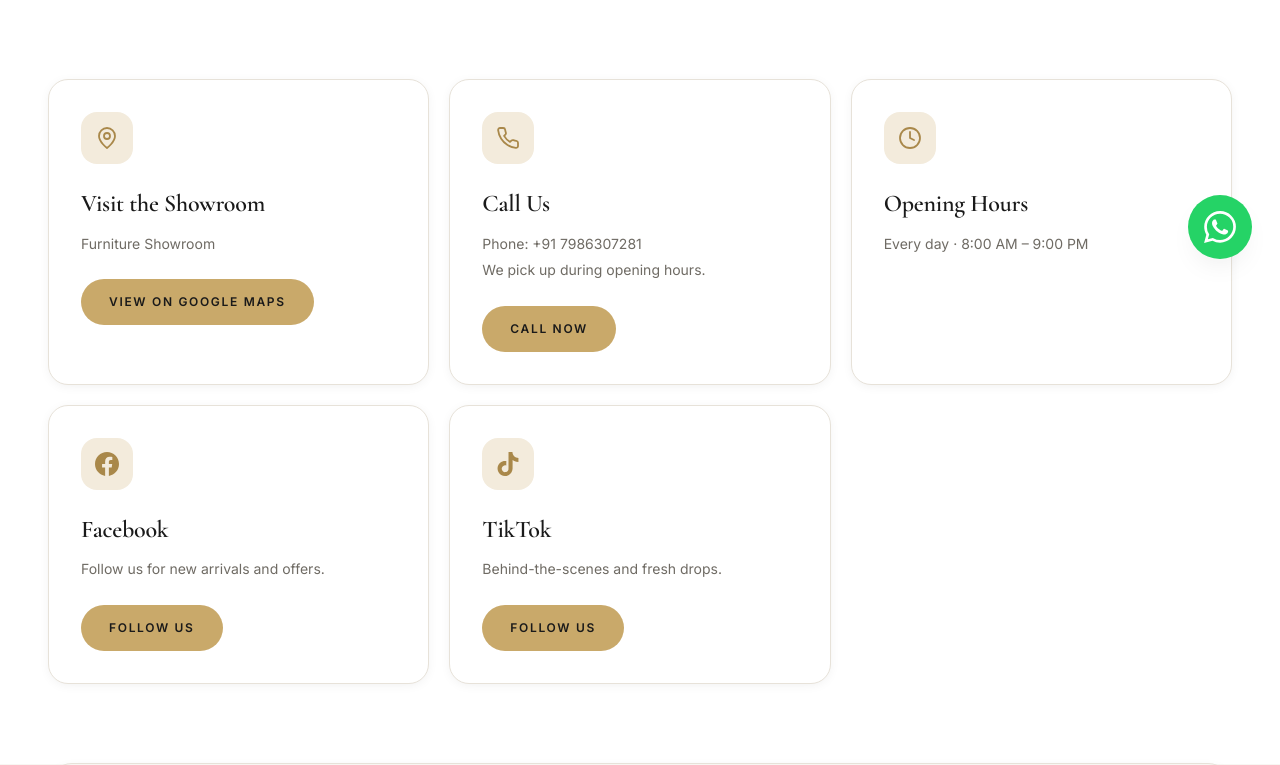
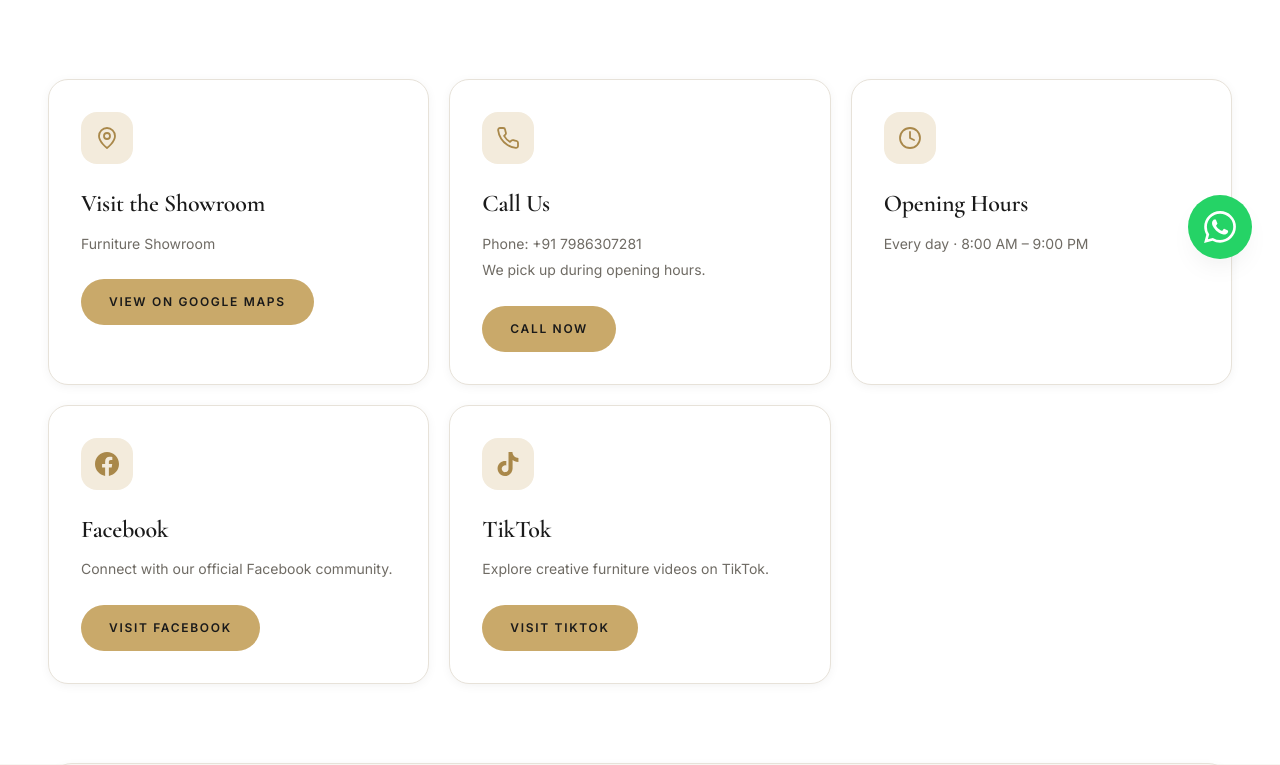
Before and after one commit to rishabhtcodes/SALAARs-HOME-FURNITURE, a Django app: page /contact/ in a window 1280 px wide. Shown: the part 513-1278 px from the top of the page. Run offline with Django 5.2, Linux system fonts and the light colour scheme; data that the repository does not hold is empty; style sheets or scripts are compiled from the project's sources; grey boxes are pictures that could not be loaded.

Commit message:
fix: route social media icons to official platforms directly

```diff
--- a/config/settings.py
+++ b/config/settings.py
@@ -92,8 +92,8 @@ SITE_PHONE_DISPLAY = env('SITE_PHONE_DISPLAY', default='+91 7986307281')
 SITE_PHONE_INTL = env('SITE_PHONE_INTL', default='917986307281')
 SITE_ADDRESS = env('SITE_ADDRESS', default='Furniture Showroom')
 SITE_HOURS = env('SITE_HOURS', default='Every day · 8:00 AM – 9:00 PM')
-SITE_FACEBOOK = env('SITE_FACEBOOK', default='https://www.facebook.com/profile.php?id=61590742701515')
-SITE_TIKTOK = env('SITE_TIKTOK', default='https://www.tiktok.com/@salaars_farnichar')
+SITE_FACEBOOK = env('SITE_FACEBOOK', default='https://www.facebook.com')
+SITE_TIKTOK = env('SITE_TIKTOK', default='https://www.tiktok.com')
 
 DEFAULT_AUTO_FIELD = 'django.db.models.BigAutoField'
 
--- a/templates/includes/footer.html
+++ b/templates/includes/footer.html
@@ -18,10 +18,10 @@
         Handcrafted solid-wood furniture for every room of your home – bedroom sets, wardrobes and more, built to be loved for generations.
       </p>
       <div class="mt-7 flex items-center justify-start gap-3">
-        <a href="{{ SITE.facebook }}" target="_blank" rel="noopener noreferrer" aria-label="Facebook" class="flex h-10 w-10 shrink-0 items-center justify-center rounded-full border border-ink/15 text-ink transition-all duration-300 hover:-translate-y-0.5 hover:border-gold hover:bg-gold hover:text-white">
+        <a href="https://www.facebook.com" target="_blank" rel="noopener noreferrer" aria-label="Facebook" class="flex h-10 w-10 shrink-0 items-center justify-center rounded-full border border-ink/15 text-ink transition-all duration-300 hover:-translate-y-0.5 hover:border-gold hover:bg-gold hover:text-white">
           <svg class="h-4 w-4" fill="currentColor" viewBox="0 0 24 24"><path d="M24 12.073c0-6.627-5.373-12-12-12s-12 5.373-12 12c0 5.99 4.388 10.954 10.125 11.854v-8.385H7.078v-3.47h3.047V9.43c0-3.007 1.792-4.669 4.533-4.669 1.312 0 2.686.235 2.686.235v2.953H15.83c-1.491 0-1.956.925-1.956 1.874v2.25h3.328l-.532 3.47h-2.796v8.385C19.612 23.027 24 18.062 24 12.073z"/></svg>
         </a>
-        <a href="{{ SITE.tiktok }}" target="_blank" rel="noopener noreferrer" aria-label="TikTok" class="flex h-10 w-10 shrink-0 items-center justify-center rounded-full border border-ink/15 text-ink transition-all duration-300 hover:-translate-y-0.5 hover:border-gold hover:bg-gold hover:text-white">
+        <a href="https://www.tiktok.com" target="_blank" rel="noopener noreferrer" aria-label="TikTok" class="flex h-10 w-10 shrink-0 items-center justify-center rounded-full border border-ink/15 text-ink transition-all duration-300 hover:-translate-y-0.5 hover:border-gold hover:bg-gold hover:text-white">
           <svg class="h-4 w-4" fill="currentColor" viewBox="0 0 24 24"><path d="M12.525.02c1.31-.02 2.61-.01 3.91-.02.08 1.53.63 3.09 1.75 4.17 1.12 1.11 2.7 1.62 4.24 1.79v4.03c-1.44-.05-2.89-.35-4.2-.97-.57-.26-1.1-.59-1.62-.93-.01 2.92.01 5.84-.02 8.75-.08 1.4-.54 2.79-1.35 3.94-1.31 1.92-3.58 3.17-5.91 3.21-1.43.08-2.86-.31-4.08-1.03-2.02-1.19-3.44-3.37-3.65-5.71-.02-.5-.03-1-.01-1.49.18-1.9 1.12-3.72 2.58-4.96 1.66-1.44 3.98-2.13 6.15-1.72.02 1.48-.04 2.96-.04 4.44-.99-.32-2.15-.23-3.02.37-.63.41-1.11 1.04-1.36 1.75-.21.51-.15 1.07-.14 1.61.24 1.64 1.82 3.02 3.5 2.87 1.12-.01 2.19-.66 2.77-1.61.19-.33.4-.67.41-1.06.1-1.79.06-3.57.07-5.36.01-4.03-.01-8.05.02-12.07z"/></svg>
         </a>
         <a href="https://wa.me/{{ SITE.phone_intl }}?text={{ SITE.whatsapp_message|urlencode }}" target="_blank" rel="noopener noreferrer" aria-label="Chat with us on WhatsApp" class="flex h-10 w-10 shrink-0 items-center justify-center rounded-full border border-ink/15 text-ink transition-all duration-300 hover:-translate-y-0.5 hover:border-gold hover:bg-gold hover:text-white">
--- a/templates/includes/header.html
+++ b/templates/includes/header.html
@@ -128,10 +128,10 @@
         Call {{ SITE.phone_display }}
       </a>
       <div class="mt-4 flex items-center justify-center gap-5 text-stone">
-        <a href="{{ SITE.facebook }}" target="_blank" rel="noopener noreferrer" aria-label="Facebook" class="transition-colors hover:text-gold-deep">
+        <a href="https://www.facebook.com" target="_blank" rel="noopener noreferrer" aria-label="Facebook" class="transition-colors hover:text-gold-deep">
           {% include "includes/icons/facebook.html" with class="h-5 w-5" %}
         </a>
-        <a href="{{ SITE.tiktok }}" target="_blank" rel="noopener noreferrer" aria-label="TikTok" class="transition-colors hover:text-gold-deep">
+        <a href="https://www.tiktok.com" target="_blank" rel="noopener noreferrer" aria-label="TikTok" class="transition-colors hover:text-gold-deep">
           {% include "includes/icons/tiktok.html" with class="h-5 w-5" %}
         </a>
         <a href="https://wa.me/{{ SITE.phone_intl }}?text={{ SITE.whatsapp_message|urlencode }}" target="_blank" rel="noopener noreferrer" aria-label="Chat with us on WhatsApp" class="transition-colors hover:text-gold-deep">
--- a/templates/pages/contact.html
+++ b/templates/pages/contact.html
@@ -34,7 +34,7 @@
         "closes": "21:00"
       }
     ],
-    "sameAs": ["{{ SITE.facebook|escapejs }}", "{{ SITE.tiktok|escapejs }}"]
+    "sameAs": ["https://www.facebook.com", "https://www.tiktok.com"]
   }
 }
 </script>
@@ -92,10 +92,10 @@
         </span>
         <h3 class="title-md mt-6 text-ink">Facebook</h3>
         <div class="mt-3 space-y-1 text-sm leading-relaxed text-stone">
-          <p>Follow us for new arrivals and offers.</p>
+          <p>Connect with our official Facebook community.</p>
         </div>
-        <a href="{{ SITE.facebook }}" target="_blank" rel="noopener noreferrer" class="btn-gold mt-6 self-start">
-          Follow us
+        <a href="https://www.facebook.com" target="_blank" rel="noopener noreferrer" class="btn-gold mt-6 self-start">
+          Visit Facebook
         </a>
       </div>
 
@@ -105,10 +105,10 @@
         </span>
         <h3 class="title-md mt-6 text-ink">TikTok</h3>
         <div class="mt-3 space-y-1 text-sm leading-relaxed text-stone">
-          <p>Behind-the-scenes and fresh drops.</p>
+          <p>Explore creative furniture videos on TikTok.</p>
         </div>
-        <a href="{{ SITE.tiktok }}" target="_blank" rel="noopener noreferrer" class="btn-gold mt-6 self-start">
-          Follow us
+        <a href="https://www.tiktok.com" target="_blank" rel="noopener noreferrer" class="btn-gold mt-6 self-start">
+          Visit TikTok
         </a>
       </div>
     </div>
--- a/templates/pages/home.html
+++ b/templates/pages/home.html
@@ -31,7 +31,7 @@
     "closes": "21:00"
   }],
   "areaServed": ["Karachi","Pakistan"],
-  "sameAs": ["{{ SITE.facebook }}","{{ SITE.tiktok }}"],
+  "sameAs": ["https://www.facebook.com","https://www.tiktok.com"],
   "parentOrganization": { "@id": "{{ SITE.url }}/#organization" }
 }
 </script>
@@ -42,7 +42,7 @@
   "@id": "{{ SITE.url }}/#organization",
   "name": "{{ SITE.name|escapejs }}",
   "url": "{{ SITE.url }}",
-  "sameAs": ["{{ SITE.facebook }}","{{ SITE.tiktok }}"],
+  "sameAs": ["https://www.facebook.com","https://www.tiktok.com"],
   "contactPoint": {
     "@type": "ContactPoint",
     "telephone": "+{{ SITE.phone_intl }}",
```
